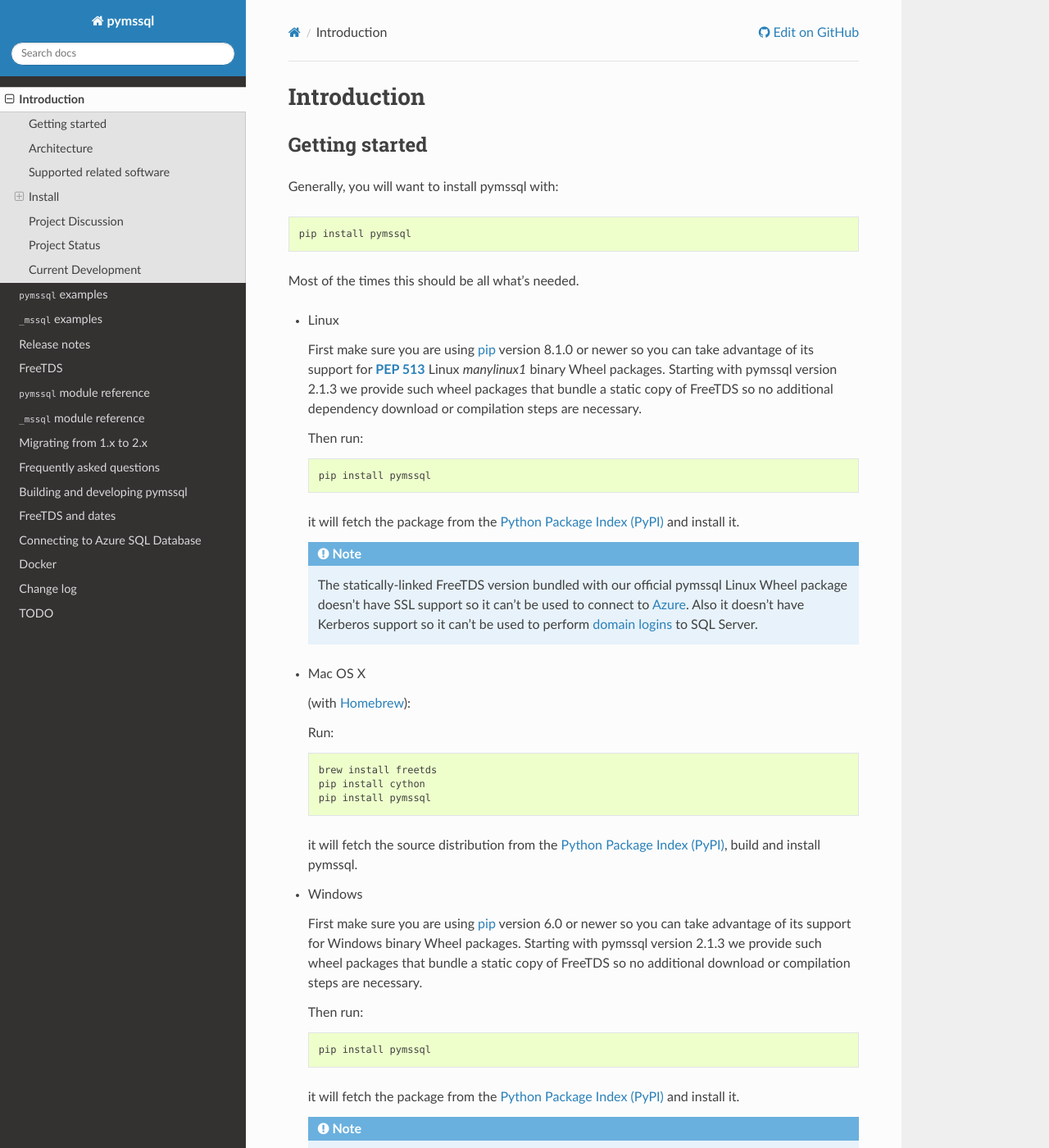
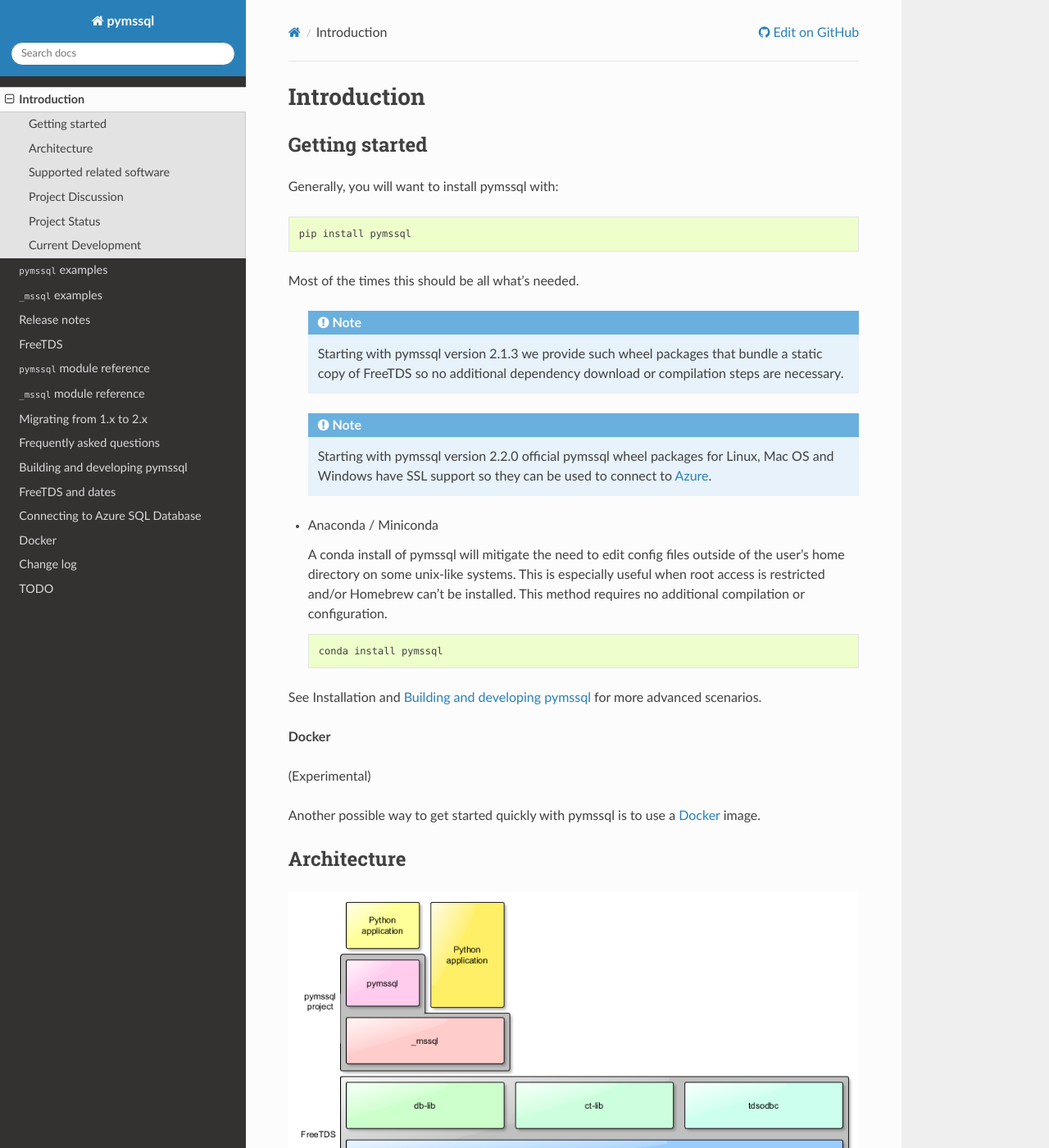
Before and after one commit to pymssql/pymssql, a Sphinx documentation site: the page built from docs/intro.rst, in a window 1280 px wide and 1400 px high. Shown: the whole window at 82% size. Built offline with Sphinx 7.4.7 and the Read the Docs theme 2.0.0, drawn with Linux system fonts in a browser that asks for light colours; some of the changed text lies outside the part shown.

Commit message:
Update intro.rst.

```diff
--- a/docs/intro.rst
+++ b/docs/intro.rst
@@ -13,65 +13,16 @@
 
 Most of the times this should be all what's needed.
 
-* Linux
+  .. note::
 
-  First make sure you are using pip_ version 8.1.0 or newer so you can take
-  advantage of its support for :pep:`513` Linux *manylinux1* binary Wheel
-  packages. Starting with pymssql version 2.1.3 we provide such wheel packages
-  that bundle a static copy of FreeTDS so no additional dependency download or
-  compilation steps are necessary.
-
-  Then run:
-
-  .. code-block:: bash
-
-      pip install pymssql
-
-  it will fetch the package from the `Python Package Index (PyPI)`_ and install
-  it.
+    Starting with pymssql version 2.1.3 we provide such wheel packages
+    that bundle a static copy of FreeTDS so no additional dependency download or
+    compilation steps are necessary.
 
   .. note::
 
-    The statically-linked FreeTDS version bundled with our official pymssql
-    Linux Wheel package doesn't have SSL support so it can't be used to connect
-    to :doc:`Azure <azure>`. Also it doesn't have Kerberos support so it can't
-    be used to perform `domain logins`_ to SQL Server.
-
-* Mac OS X
-
-  (with `Homebrew <http://brew.sh/>`_):
-
-  Run:
-
-  .. code-block:: bash
-
-      brew install freetds
-      pip install cython
-      pip install pymssql
-
-  it will fetch the source distribution from the `Python Package Index
-  (PyPI)`_, build and install pymssql.
-
-* Windows
-
-  First make sure you are using pip_ version 6.0 or newer so you can take
-  advantage of its support for Windows binary Wheel packages. Starting with
-  pymssql version 2.1.3 we provide such wheel packages that bundle a static copy
-  of FreeTDS so no additional download or compilation steps are necessary.
-
-  Then run:
-
-  .. code-block:: bash
-
-      pip install pymssql
-
-  it will fetch the package from the `Python Package Index (PyPI)`_ and install
-  it.
-
-  .. note::
-
-    The statically-linked FreeTDS version bundled with our official pymssql
-    Windows Wheel package doesn't have SSL support so it can't be used to
+    Starting with pymssql version 2.2.0 official pymssql wheel packages for
+    Linux, Mac OS and Windows have SSL support so they can be used to
     connect to :doc:`Azure <azure>`.
 
 * Anaconda / Miniconda
@@ -86,7 +37,7 @@
 
       conda install pymssql
 
-See Installation and :doc:`freetds` for more advanced scenarios.
+See Installation and :doc:`building_and_developing` for more advanced scenarios.
 
 **Docker**
 
@@ -117,49 +68,10 @@
 Supported related software
 ==========================
 
-:Python: Python 2.x: 2.7 or newer. Python 3.x: 3.3 or newer.
-:FreeTDS: 0.91 or newer.
-:Cython: 0.15 or newer.
+:Python: Python 3.x: 3.6 or newer.
+:FreeTDS: 1.2.18 or newer.
+:Cython: 0.29 or newer.
 :Microsoft SQL Server: 2005 or newer.
-
-Install
-=======
-
-Remember to install :doc:`/freetds` first.
-
-pip
----
-
-.. code-block:: console
-
-    pip install pymssql
-
-will install pymssql from `PyPI <https://pypi.python.org/pypi/pymssql>`_. This
-PyPI page contains:
-
-- source distribution (``.tar.gz``)
-- wheels (``.whl``) for Windows
-
-`FreeTDS <http://www.freetds.org/>`_ is required. On some platforms, we provide
-a pre-compiled FreeTDS to make installing easier, but you may want to install
-FreeTDS before doing ``pip install pymssql`` if you run into problems or need
-features or bug fixes in a newer version of FreeTDS. You can `build FreeTDS
-from source <http://www.freetds.org/userguide/build.htm>`_ if you want the
-latest. If you're okay with the latest version that your package manager
-provides, then you can use your package manager of choice to install FreeTDS.
-E.g.:
-
-* Ubuntu/Debian:
-
-  .. code-block:: bash
-
-      sudo apt-get install freetds-dev
-
-* Mac OS X with `Homebrew <http://brew.sh/>`_:
-
-  .. code-block:: bash
-
-      brew install freetds
 
 Project Discussion
 ==================
```
